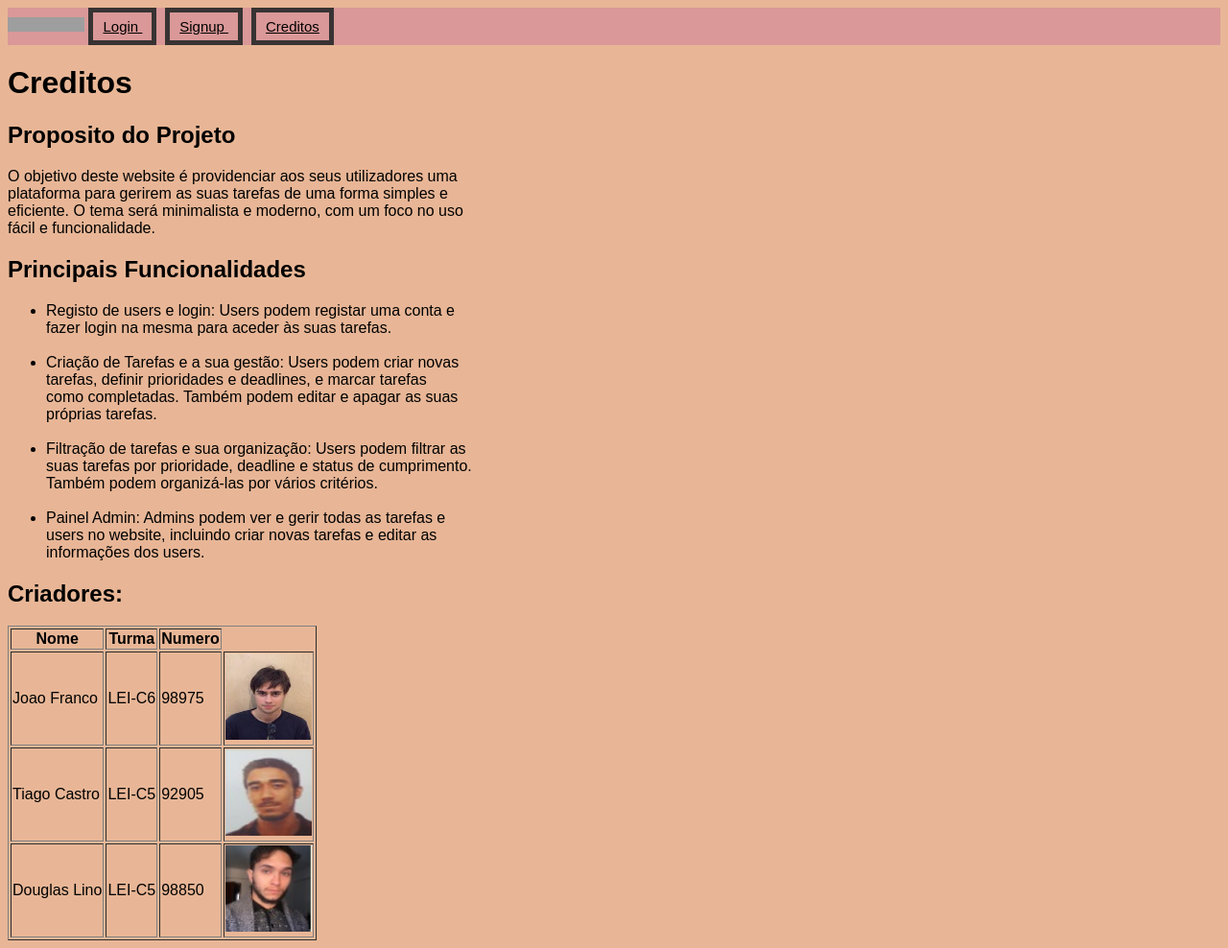
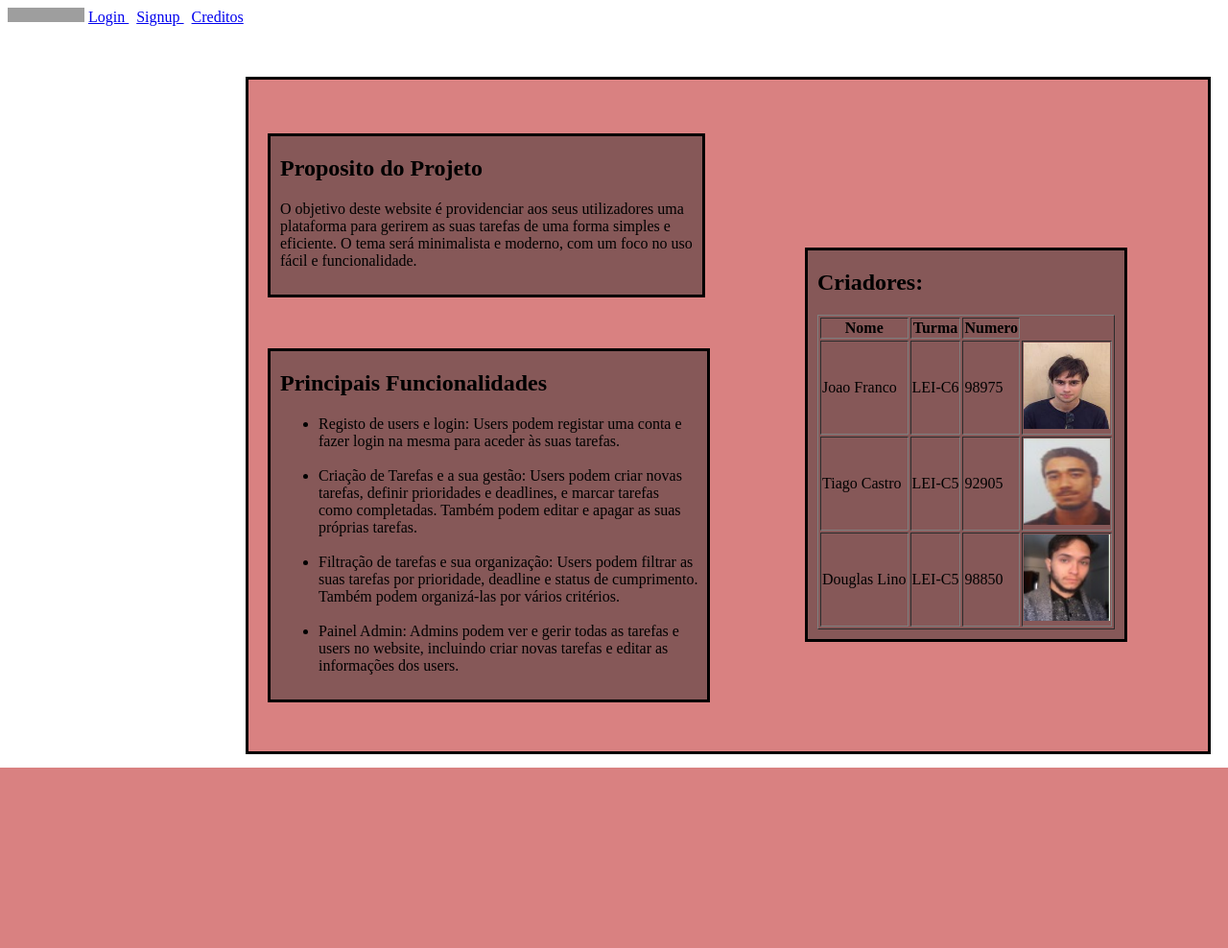
Before and after one commit to linotks52/ProjetoDIAM, a Django app: page /creditos in a window 1280 px wide. Shown: the whole page at 96% size. After the commit the page ends 800 px from the top, so only its background shows below. Run offline with Django 4.2, Linux system fonts and the light colour scheme; grey boxes are pictures that could not be loaded.

Commit message:
Just css stuff

```diff
--- a/djangoProject/taskmanager/static/taskmanager/css/mystyle.css
+++ b/djangoProject/taskmanager/static/taskmanager/css/mystyle.css
@@ -1,117 +1,3 @@
-body {
-  background-color: #e8b696;
-    font-family: "Arial";
-}
-
-button{
-      display: inline-block;
-  padding: 5px 10px;
-  background-color: #e8b696;
-  color: #2a2626;
-  text-decoration: none;
-  border-radius: 4px;
-  border: 4px solid black;
-    border-color: #2a2626;
-  cursor: pointer;
-  font-size: 16px;
-
-}
-.imagens {
-    border: 3px solid black;
-}
-
-.login{
-    padding: 20px 0;
-   border: 3px solid black;
-    text-align: center;
-    height: 270px;
-    width: 200px;
-     margin-left: auto;
-    margin-right: auto;
-    background-color: #d98181;
-    color: white;
-    font-family: "Arial";
-    bottom: 400px;
-     position: absolute;
-    top: 20%;
-    left: 40%;
-}
-
-.user{
-    padding: 20px 0;
-   border: 3px solid black;
-    text-align: justify;
-    height: 400px;
-    width: 500px;
-     margin-left: auto;
-    margin-right: auto;
-    background-color: #d98181;
-    color: white;
-    font-family: "Arial";
-    bottom: 400px;
-     position: absolute;
-    top: 20%;
-    left: 30%;
-}
-
-.Createuser {
-  display: inline-block;
-  padding: 10px 20px;
-  background-color: #e8b696;
-  color: black;
-  text-decoration: none;
-  border-radius: 4px;
-  border: none;
-  cursor: pointer;
-  font-size: 16px;
-}
-
-.Eliminaruser {
-  display: inline-block;
-  padding: 5px 10px;
-  background-color: #e8b696;
-  color: black;
-  text-decoration: none;
-  border-radius: 4px;
-  border: none;
-  cursor: pointer;
-  font-size: 16px;
-
-}
-
-.Eliminaruser:hover {
-  background-color: #e8b670;
-}
-
-.Createuser:hover {
-  background-color: #e8b670;
-}
-
-.topo{
-    background-color: #da9898;
-    width: 100%;
-        padding: 10px 0;
-        color: #fff;
-    color: white;
-    font-family: "Arial";
-    align-content: center;
-}
-
-.hcontainters{
-    border: 5px solid #383333;
-    padding: 6px 0;
-    padding-right: 10px;
-    padding-left: 10px;
-
-
-}
-
-.topo  a {
-
-  color: black;
-  font-size: 15px;
-}
-
 .perfilPrincipal{
 
 
@@ -136,7 +22,6 @@ button{
     padding-bottom : 10px;
     height: 500px;
     width: 450px;
-    color: white;
 }
 
 .estatisticas{
@@ -148,21 +33,77 @@ button{
     padding-left : 10px;
     padding-right : 10px;
     padding-bottom : 10px;
-    color: white;
 
 }
-.pagination {
-  margin-bottom: 20px;
+.editprofile{
+    background-color: #d98181;
+    border: 3px solid black;
+     height: 600px;
+    width: 600px;
+    position: absolute;
+    top: 10%;
+    left: 30%;
+    padding : 10px;
+
+
 }
 
-.page-link {
-  display: inline-block;
-  margin-right: 5px;
-  padding: 5px 10px;
-  border: 1px solid #ccc;
-  text-decoration: none;
+.epcontainters{
+ border: 3px solid black;
+ width:100%;
+
+}
+.epcontainters input[type=text]{
+
+  box-sizing: border-box;
+  width: 60%;
 }
 
-.page-link.active {
-  background-color: #ccc;
+.creditos{
+background-color: #d98181;
+    border: 3px solid black;
+     height: 700px;
+    width: 1000px;
+    position: absolute;
+    top: 10%;
+    left: 20%;
+
 }
+
+.proposito{
+
+    border: 3px solid black;
+     background-color: #865858;
+    position: absolute;
+    left: 2%;
+    top: 8%;
+    padding-left : 10px;
+    padding-right : 10px;
+    padding-bottom : 10px;
+
+
+}
+
+.funcionalidades{
+    border: 3px solid black;
+     background-color: #865858;
+    position: absolute;
+    left: 2%;
+    top: 40%;
+    padding-left : 10px;
+    padding-right : 10px;
+    padding-bottom : 10px;
+
+}
+
+.criadores{
+    border: 3px solid black;
+     background-color: #865858;
+    position: absolute;
+    left: 58%;
+    top: 25%;
+    padding-left : 10px;
+    padding-right : 10px;
+    padding-bottom : 10px;
+
+}
--- a/djangoProject/taskmanager/templates/taskmanager/Creditos.html
+++ b/djangoProject/taskmanager/templates/taskmanager/Creditos.html
@@ -7,13 +7,16 @@
 {% endblock %}
 
 {% block content %}
-  <h1>Creditos</h1>
+<div class="creditos">
+    <div class="proposito">
     <h2>Proposito do Projeto</h2>
-    O objetivo deste website é providenciar aos seus utilizadores uma<br>
+        <p>O objetivo deste website é providenciar aos seus utilizadores uma<br>
     plataforma para gerirem as suas tarefas de uma forma simples e<br>
     eficiente. O tema será minimalista e moderno, com um foco no uso<br>
-    fácil e funcionalidade.<br>
+    fácil e funcionalidade.<br></p>
 
+        </div>
+    <div class="funcionalidades">
     <h2>Principais Funcionalidades</h2>
 
 <ul id="list">
@@ -40,7 +43,8 @@ informações dos users.
 </li>
 </ul>
 
-
+    </div>
+    <div class="criadores">
     <h2>Criadores:</h2>
 
 <table border="1">
@@ -68,7 +72,8 @@ informações dos users.
 <td><img src="{% static 'taskmanager/images/DouglasLino.jpg' %}" alt="DouglasLino" style="width:90px;height:90px;"></td>
 </tr>
 </table>
+        </div>
 
-
+</div>
 
  {% endblock %}
```
Also changed, not shown: djangoProject/taskmanager/templates/taskmanager/edit_profile.html (+10 -6 lines).
